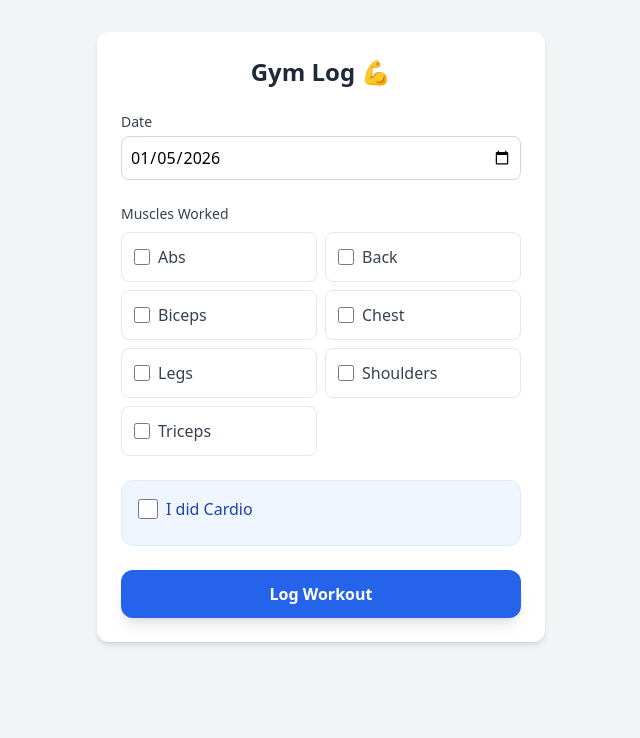
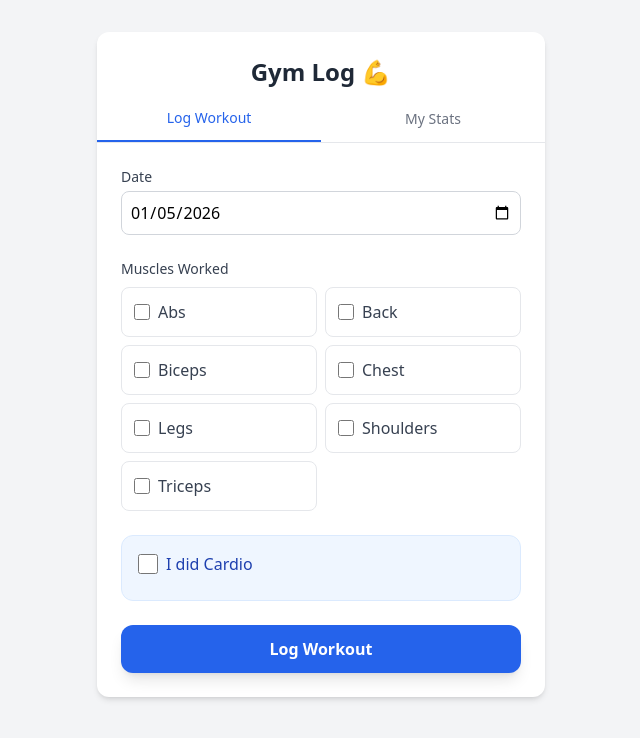
Before and after one commit to guilhermegpessoa/gym-log, a React (Vite) app: page / in a window 1280 px wide. Shown: the top 738 px of the page, without its empty margins (319-959 px from the left). Built offline with nearby package versions, Linux system fonts and the light colour scheme.

Commit message:
feat: Add Stats Display component and Tab navigation

```diff
--- a/src/App.tsx
+++ b/src/App.tsx
@@ -1,14 +1,75 @@
+import { useState } from 'react';
 import ActivityForm from './components/ActivityForm';
+import StatsDisplay from './components/StatsDisplay';
+import type { ActivityLog } from './types';
+
+// DUMMY DATA FOR TESTING
+// We will replace this with real Database data later
+const DUMMY_LOGS: ActivityLog[] = [
+  {
+    id: '1',
+    date: '2023-10-01',
+    activity_ids: ['chest', 'triceps'],
+    is_cardio: false,
+  },
+  {
+    id: '2',
+    date: '2023-10-03',
+    activity_ids: ['back', 'biceps'],
+    is_cardio: true,
+    cardio_time: 20,
+    cardio_distance: 3,
+  },
+  { id: '3', date: '2023-10-05', activity_ids: ['legs'], is_cardio: false },
+  { id: '4', date: '2023-10-05', activity_ids: ['chest'], is_cardio: false }, // Double session day
+];
 
 function App() {
+  // Simple state to toggle views
+  const [view, setView] = useState<'log' | 'stats'>('log');
+
   return (
     <div className="min-h-screen bg-gray-100 p-4 md:p-8">
-      <div className="max-w-md mx-auto bg-white rounded-xl shadow-md overflow-hidden p-6">
-        <h1 className="text-2xl font-bold text-center text-gray-800 mb-6">
-          Gym Log 💪
-        </h1>
+      <div className="max-w-md mx-auto bg-white rounded-xl shadow-md overflow-hidden flex flex-col min-h-[500px]">
+        {/* Header */}
+        <div className="p-6 pb-2">
+          <h1 className="text-2xl font-bold text-center text-gray-800">
+            Gym Log 💪
+          </h1>
+        </div>
 
-        <ActivityForm />
+        {/* Navigation Tabs */}
+        <div className="flex border-b border-gray-200">
+          <button
+            onClick={() => setView('log')}
+            className={`flex-1 py-3 text-sm font-medium transition-colors ${
+              view === 'log'
+                ? 'text-blue-600 border-b-2 border-blue-600'
+                : 'text-gray-500 hover:text-gray-700'
+            }`}
+          >
+            Log Workout
+          </button>
+          <button
+            onClick={() => setView('stats')}
+            className={`flex-1 py-3 text-sm font-medium transition-colors ${
+              view === 'stats'
+                ? 'text-blue-600 border-b-2 border-blue-600'
+                : 'text-gray-500 hover:text-gray-700'
+            }`}
+          >
+            My Stats
+          </button>
+        </div>
+
+        {/* Main Content Area */}
+        <div className="p-6 flex-1">
+          {view === 'log' ? (
+            <ActivityForm />
+          ) : (
+            <StatsDisplay logs={DUMMY_LOGS} />
+          )}
+        </div>
       </div>
     </div>
   );
--- /dev/null
+++ b/src/components/StatsDisplay.tsx
@@ -0,0 +1,74 @@
+import type { ActivityLog } from '../types';
+
+interface StatsDisplayProps {
+  logs: ActivityLog[];
+}
+
+export default function StatsDisplay({ logs }: StatsDisplayProps) {
+  // 1. Calculate Active Days (Unique dates)
+  const uniqueDays = new Set(logs.map((log) => log.date)).size;
+
+  // 2. Calculate Total Activities (Sum of all selected muscle groups)
+  const totalActivities = logs.reduce(
+    (sum, log) => sum + log.activity_ids.length,
+    0
+  );
+
+  // 3. Calculate Breakdown (Count per muscle group)
+  const breakdown: Record<string, number> = {};
+  logs.forEach((log) => {
+    log.activity_ids.forEach((activity) => {
+      // Capitalize first letter for display
+      const name = activity.charAt(0).toUpperCase() + activity.slice(1);
+      breakdown[name] = (breakdown[name] || 0) + 1;
+    });
+  });
+
+  return (
+    <div className="space-y-6 animate-fade-in">
+      {/* Top Cards: General Stats */}
+      <div className="grid grid-cols-2 gap-4">
+        <div className="bg-blue-50 p-4 rounded-xl border border-blue-100 text-center">
+          <p className="text-gray-500 text-xs font-bold uppercase">
+            Active Days
+          </p>
+          <p className="text-3xl font-extrabold text-blue-600">{uniqueDays}</p>
+        </div>
+        <div className="bg-green-50 p-4 rounded-xl border border-green-100 text-center">
+          <p className="text-gray-500 text-xs font-bold uppercase">
+            Activities
+          </p>
+          <p className="text-3xl font-extrabold text-green-600">
+            {totalActivities}
+          </p>
+        </div>
+      </div>
+
+      {/* List: Breakdown by Muscle Group */}
+      <div>
+        <h3 className="text-lg font-bold text-gray-800 mb-3">Breakdown</h3>
+        <div className="bg-white rounded-xl border border-gray-100 shadow-sm overflow-hidden">
+          {Object.entries(breakdown).length === 0 ? (
+            <p className="p-4 text-center text-gray-400 text-sm">
+              No data yet.
+            </p>
+          ) : (
+            Object.entries(breakdown).map(([name, count], index) => (
+              <div
+                key={name}
+                className={`flex justify-between items-center p-3 ${
+                  index !== 0 ? 'border-t border-gray-100' : ''
+                }`}
+              >
+                <span className="font-medium text-gray-700">{name}</span>
+                <span className="bg-gray-100 text-gray-600 py-1 px-3 rounded-full text-xs font-bold">
+                  {count} {count === 1 ? 'day' : 'days'}
+                </span>
+              </div>
+            ))
+          )}
+        </div>
+      </div>
+    </div>
+  );
+}
--- /dev/null
+++ b/src/types.ts
@@ -0,0 +1,8 @@
+export type ActivityLog = {
+  id: string;
+  date: string; // YYYY-MM-DD
+  activity_ids: string[]; // ['chest', 'triceps']
+  is_cardio: boolean;
+  cardio_time?: number;
+  cardio_distance?: number;
+};
```
